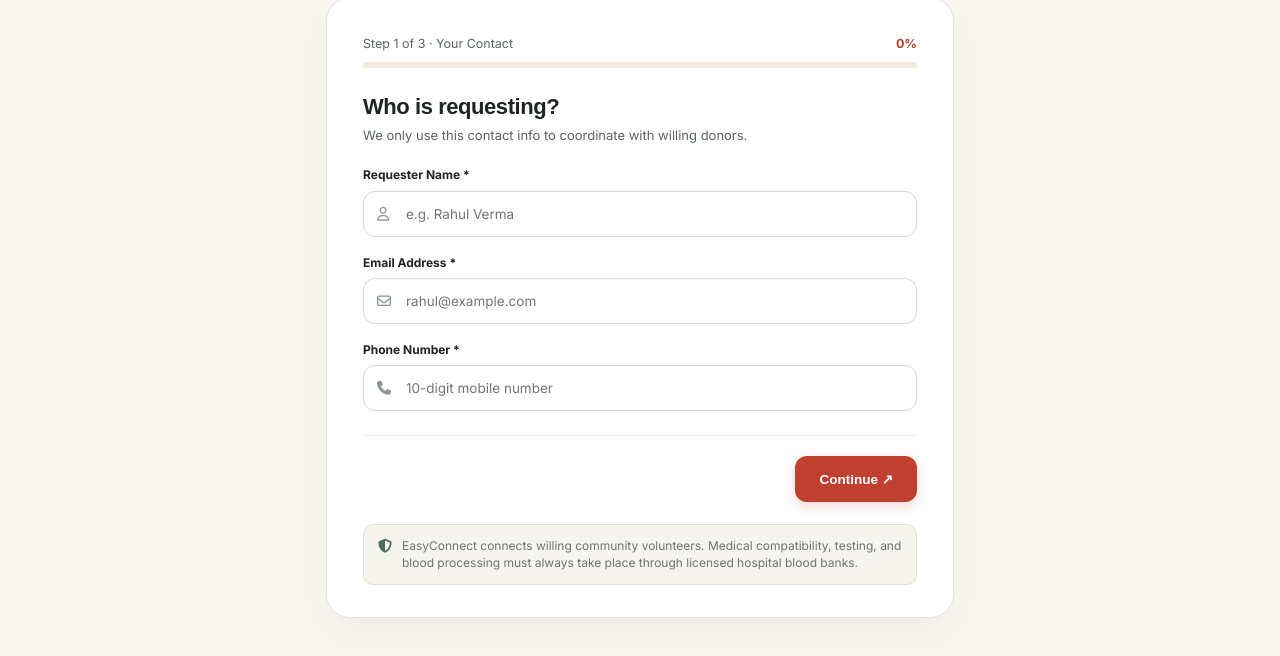
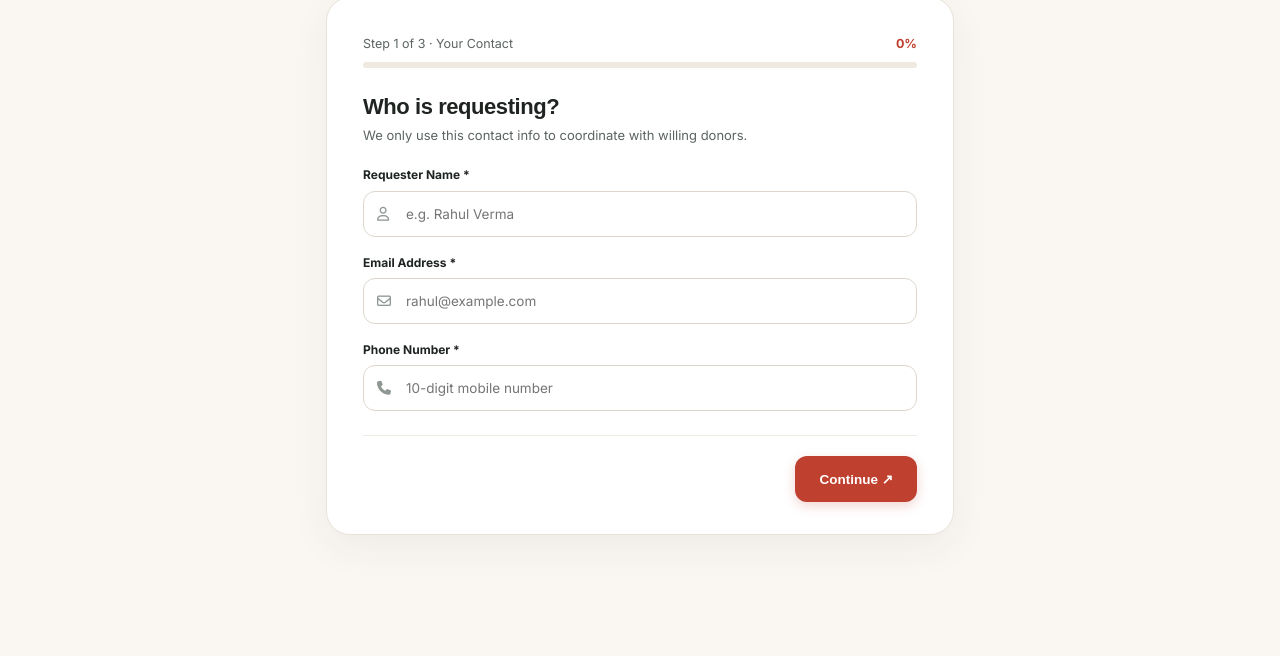
Before and after one commit to jayaramsalapu/frontend_ui, a plain HTML site: page request.html in a window 1280 px wide. Shown: the part 242-898 px from the top of the page. After the commit the page ends 837 px from the top, so only its background shows below. Drawn offline with Linux system fonts and the light colour scheme.

Commit message:
request blood ui

```diff
--- a/request.html
+++ b/request.html
@@ -352,10 +352,7 @@
             </form>
 
             <!-- FOOTER SAFETY DISCLAIMER -->
-            <div class="request-footer-disclaimer" id="reqDisclaimer">
-                <i class="fa-solid fa-shield-halved"></i>
-                <span>EasyConnect connects willing community volunteers. Medical compatibility, testing, and blood processing must always take place through licensed hospital blood banks.</span>
-            </div>
+
 
         </div>
 
```
